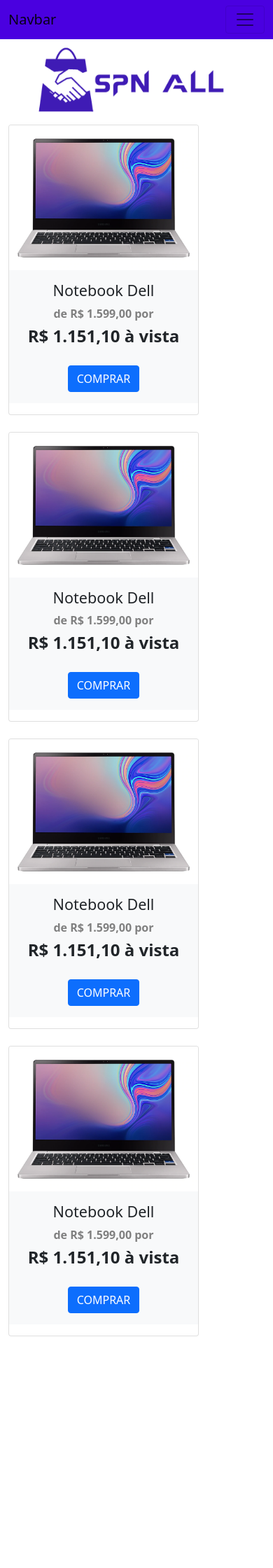
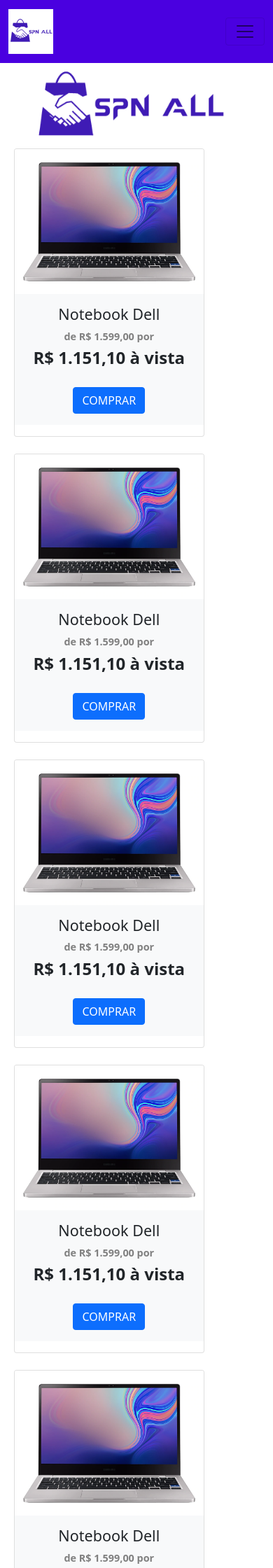
Before and after one commit to lauradevcode/SpnAll_teste, a PHP site: page / in a window 390 px wide; the page is wider, and only the part inside the window is pictured. Shown: the top 2240 px of that part at 70% size. Before the commit the page ends 1909 px from the top of that part, so only its background shows below. Run offline with PHP 8.4, Linux system fonts and the light colour scheme.

Commit message:
home em andamento

```diff
--- a/css/style_home.css
+++ b/css/style_home.css
@@ -5,12 +5,45 @@
   font-size: 1rem;
   font-weight: 600;
   color: #FFF;
-  text-transform: uppercase;
+
+}
+.logins{
+  margin-left: 250%;
+}
+
+.myButton {
+  box-shadow: 0px 10px 39px -4px #7241db;
+  background:linear-gradient(to bottom, #580cf0 5%, #582bb3 100%);
+  background-color:#580cf0;
+  border-radius:23px;
+  display:inline-block;
+  cursor:pointer;
+  color:#ffffff;
+  font-family:Arial;
+  font-size:20px;
+  font-weight:bold;
+  padding:5px 13px;
+  text-decoration:none;
+  text-shadow:0px 1px 0px #000000;
+}
+.myButton:hover{
+  background:linear-gradient(to bottom, #582bb3 5%, #580cf0 100%);
+  background-color:#582bb3;
+  color: #fff;
+}
+
+.myButton:active {
+  position:relative;
+  top:1px;
+}
+.card1{
+  margin-left: 2%;
 }
 .cardsO{
  text-align: center;
  cursor: pointer;
  border: none;
+
 }
 .cards0:hover{
   cursor: pointer;
@@ -22,6 +55,7 @@
   color: gray;
   font-weight: 600;
   margin: 1px 0px 2px;
+  font-size: 0.9rem;
 
 }
 .preco1{
@@ -29,3 +63,24 @@
   font-size: 1.5rem;
   font-weight: 800;
 }
+
+/* ===== FOOTER ===== */
+
+footer {
+  background-color: #4A00E0;
+  width: 100%;
+  height: 100%;
+}
+
+footer h5{
+  color: #FFF;
+}
+footer .list-unstyled {
+  color: #FFF;
+
+}
+
+footer .list-unstyled a{
+  color: #312a2a;
+  text-decoration: underline;
+}
--- a/index.html
+++ b/index.html
@@ -13,42 +13,51 @@
 
 <body>
 
-  <!-- Navbar começa aqui-->
+  <!-- navbar -->
 
   <nav class="navbar navbar-expand-lg navbar-light" style="background-color: #4A00E0;">
     <div class="container-fluid">
-      <a class="navbar-brand" href="#">Navbar</a>
+      <a class="navbar-brand" href="#"><img src="img/navbar brand.ico" style="background-color: white"></a>
       <button class="navbar-toggler" type="button" data-bs-toggle="collapse" data-bs-target="#navbarSupportedContent" aria-controls="navbarSupportedContent" aria-expanded="false" aria-label="Toggle navigation">
         <span class="navbar-toggler-icon"></span>
       </button>
       <div class="collapse navbar-collapse" id="navbarSupportedContent">
         <ul class="navbar-nav me-auto mb-2 mb-lg-0">
-          <li class="nav-item">
-            <a class="nav-link active" aria-current="page" href="#">Home</a>
+          <li class="nav-item dropdown">
+            <a class="nav-link dropdown-toggle" href="#" id="navbarDropdown" role="button" data-bs-toggle="dropdown" aria-expanded="false">
+              Categorias
+            </a>
+            <ul class="dropdown-menu" aria-labelledby="navbarDropdown">
+              <li><a class="dropdown-item" href="#">Tecnologias</a></li>
+              <li><a class="dropdown-item" href="#">Moda</a></li>
+              <li><a class="dropdown-item" href="#">Eletronica</a></li>
+            </ul>
           </li>
           <li class="nav-item">
-            <a class="nav-link" href="#">Link</a>
+            <a class="nav-link" href="#">Vender</a>
           </li>
-          <li class="nav-item dropdown">
+          <li class="nav-item">
+            <a class="nav-link" href="#">Contato</a>
+          </li>
+          <li class="logins nav-item dropdown">
+            <button class="myButton">
               <a class="nav-link dropdown-toggle" href="#" id="navbarDropdown" role="button" data-bs-toggle="dropdown" aria-expanded="false">
-              Dropdown
+                Login
               </a>
               <ul class="dropdown-menu" aria-labelledby="navbarDropdown">
-              <li><a class="dropdown-item" href="#">Action</a></li>
-              <li><a class="dropdown-item" href="#">Another action</a></li>
+                <li><a class="dropdown-item" href="#">Fornecedor</a></li>
                 <li><hr class="dropdown-divider"></li>
-              <li><a class="dropdown-item" href="#">Something else here</a></li>
+                <li><a class="dropdown-item" href="#">Comprador</a></li>
               </ul>
+            </button>
           </li>
         </ul>
       </div>
     </div>
   </nav>
+  <!-- Final do NAVBAR-->
 
-  <!-- Final do navbar-->
-
-  <!-- Banner rotativo -->
-
+  <!-- Banner Carousel -->
   <div id="carouselExampleControls" class="carousel slide" data-bs-ride="carousel">
     <div class="carousel-inner">
       <div class="carousel-item active">
@@ -72,11 +81,11 @@
   </div>
   <!-- Inicio do CARD -->
 
-  <div class="card1 container">
+  <div class="card1 container-fluid">
     <div class="cardsO row row-cols-1 row-cols-sm-2 row-cols-md-2 row-cols-lg-4 g-4">
 
-      <div class="cards0  col">
-        <div class="card " style="width: 17rem;">
+      <div class="col">
+        <div class="cards0 card " style="width: 17rem;">
           <img src="img/note1.webp" class="card-img-top" alt="...">
           <div class="card-body text-dark bg-light mb-3">
             <h4 class="card-title">Notebook Dell</h4>
@@ -87,8 +96,8 @@
         </div>
       </div>
 
-      <div class="cards0  col">
-        <div class="card " style="width: 17rem;">
+      <div class="col">
+        <div class="cards0 card " style="width: 17rem;">
           <img src="img/note1.webp" class="card-img-top" alt="...">
           <div class="card-body text-dark bg-light mb-3">
             <h4 class="card-title">Notebook Dell</h4>
@@ -99,8 +108,8 @@
         </div>
       </div>
 
-      <div class="cards0  col">
-        <div class="card " style="width: 17rem;">
+      <div class="col">
+        <div class="cards0 card " style="width: 17rem;">
           <img src="img/note1.webp" class="card-img-top" alt="...">
           <div class="card-body text-dark bg-light mb-3">
             <h4 class="card-title">Notebook Dell</h4>
@@ -111,8 +120,8 @@
         </div>
       </div>
 
-      <div class="cards0  col">
-        <div class="card " style="width: 17rem;">
+      <div class="col">
+        <div class="cards0 card " style="width: 17rem;">
           <img src="img/note1.webp" class="card-img-top" alt="...">
           <div class="card-body text-dark bg-light mb-3">
             <h4 class="card-title">Notebook Dell</h4>
@@ -123,9 +132,104 @@
         </div>
       </div>
 
+      <div class="col">
+        <div class="cards0 card " style="width: 17rem;">
+          <img src="img/note1.webp" class="card-img-top" alt="...">
+          <div class="card-body text-dark bg-light mb-3">
+            <h4 class="card-title">Notebook Dell</h4>
+            <p class="preco card-text" style="text-align: center;">de R$ 1.599,00 por</p>
+            <p class="preco1 card-text" style="text-align: center;"> R$ 1.151,10 à vista</p>
+            <a href="#" class="btn btn-primary">COMPRAR</a>
+          </div>
+        </div>
+      </div>
 
+      <div class="col">
+        <div class="cards0 card " style="width: 17rem;">
+          <img src="img/note1.webp" class="card-img-top" alt="...">
+          <div class="card-body text-dark bg-light mb-3">
+            <h4 class="card-title">Notebook Dell</h4>
+            <p class="preco card-text" style="text-align: center;">de R$ 1.599,00 por</p>
+            <p class="preco1 card-text" style="text-align: center;"> R$ 1.151,10 à vista</p>
+            <a href="#" class="btn btn-primary">COMPRAR</a>
+          </div>
+        </div>
+      </div>
+
+      <div class="col">
+        <div class="cards0 card " style="width: 17rem;">
+          <img src="img/note1.webp" class="card-img-top" alt="...">
+          <div class="card-body text-dark bg-light mb-3">
+            <h4 class="card-title">Notebook Dell</h4>
+            <p class="preco card-text" style="text-align: center;">de R$ 1.599,00 por</p>
+            <p class="preco1 card-text" style="text-align: center;"> R$ 1.151,10 à vista</p>
+            <a href="#" class="btn btn-primary">COMPRAR</a>
+          </div>
+        </div>
+      </div>
+
+      <div class="col">
+        <div class="cards0 card " style="width: 17rem;">
+          <img src="img/note1.webp" class="card-img-top" alt="...">
+          <div class="card-body text-dark bg-light mb-3">
+            <h4 class="card-title">Notebook Dell</h4>
+            <p class="preco card-text" style="text-align: center;">de R$ 1.599,00 por</p>
+            <p class="preco1 card-text" style="text-align: center;"> R$ 1.151,10 à vista</p>
+            <a href="#" class="btn btn-primary">COMPRAR</a>
+          </div>
+        </div>
+      </div>
+    </div>
+  </div>
+  <br>
+  <!--FIM dos CARDS-->
+
+  <!--FOOTER -->
+  <footer class="py-5">
+    <div class="container-fluid">
+      <div class="row">
+        <div class="col-12 col-md">
+          <img src="./img/logo-small.png" alt="">
+          <small class="d-block mb-3" style="color: #FFF;" >&copy; 2021 SPN ALL - Todos os direitos reservados</small>
+        </div>
+
+        <div class="col-12 col-md">
+          <h5>SPN ALL</h5>
+          <ul class="list-unstyled text-small">
+            <li>
+              O melhor e mais completo <strong>e-commerce Nacional</strong>.
+              <br>Os melhores fornecedores, voce encontra aqui!<br>
+              <a href="/anunciar" title="anuncie no portal de classificados">
+                Cadastra-se!!!
+              </a>
+
+            </li>
+          </ul>
+        </div>
+        <div class="col-12 col-md">
+          <h5>Contatos</h5>
+          <ul class="list-unstyled text-small">
+            <li>
+              <span><i class="fas fa-envelope"></i> Email :</span>
+              <a href="mailto:contato@nossoguiasp.com.br" title="email do nosso guia sp" target="_system">guia@all.com.br</a>
+            </li>
+
+            <li>
+              <span><i class="fab fa-whatsapp-square"></i> Whatsapp :</span>
+              <a href="https://api.whatsapp.com/send?phone=5513997599709&amp;text=Contato%20Nosso%20Guia" target="_system">(11)99759-9709</a>
+            </li>
+
+            <li>
+              <span><i class="fas fa-globe"></i> Website :</span>
+              <a href="http://www.nossoguiasp.com.br/" title="classificados gratuitos">www.spnall.com.br</a>
+            </li>
+          </ul>
+        </div>
+      </div>
 
     </div>
+  </footer>
+
 </body>
 
 </html>
```
Also changed, not shown: fornecedor.html (+0 -14 lines), img/navbar brand.ico (added). Lines whose indentation alone changed are shown as unchanged.
